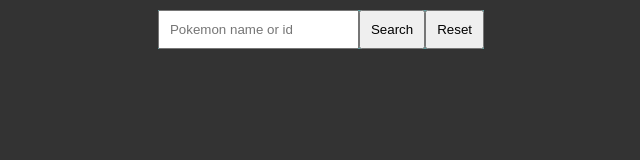
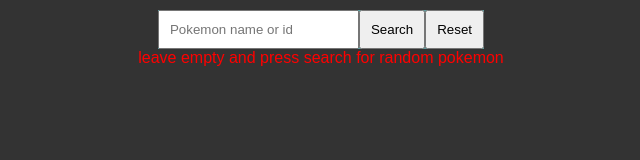
Before and after one commit to FedericoSanchez-Ksquare/MiniProject2-Pokedex, a plain HTML site: page index.html in a window 1280 px wide. Shown: the whole page, without its empty margins (319-959 px from the left). Drawn offline with Linux system fonts and the light colour scheme; no server answers.

Commit message:
Added a span
This span shows the user of the random functuionality

```diff
--- a/index.html
+++ b/index.html
@@ -14,6 +14,9 @@
             <input id="pokemon" class="search" autocomplete="off" type="text" placeholder="Pokemon name or id">
             <button onclick="getPokemonData()"> Search</button>
             <button onclick="refresh()"> Reset</button>
+        </div>
+        <div class="randomPokemon">
+            <span> leave empty and press search for random pokemon</span>
         </div>
         <div class="containerAlone visibility" id="poke-card1">
             <div class=" poke-search">
--- a/style.css
+++ b/style.css
@@ -45,6 +45,16 @@
   border-radius: 10px;
   background-color: rgba(255, 255, 255, 0.8);
   border: 8px solid yellow;
+}
+.randomPokemon{
+  display: flex;
+  flex-direction: column;
+  justify-content: space-between;
+  align-items: center;
+  justify-content: center;
+  color: red;
+  width: 70%;
+
 }
 
 .search-bar {
```
